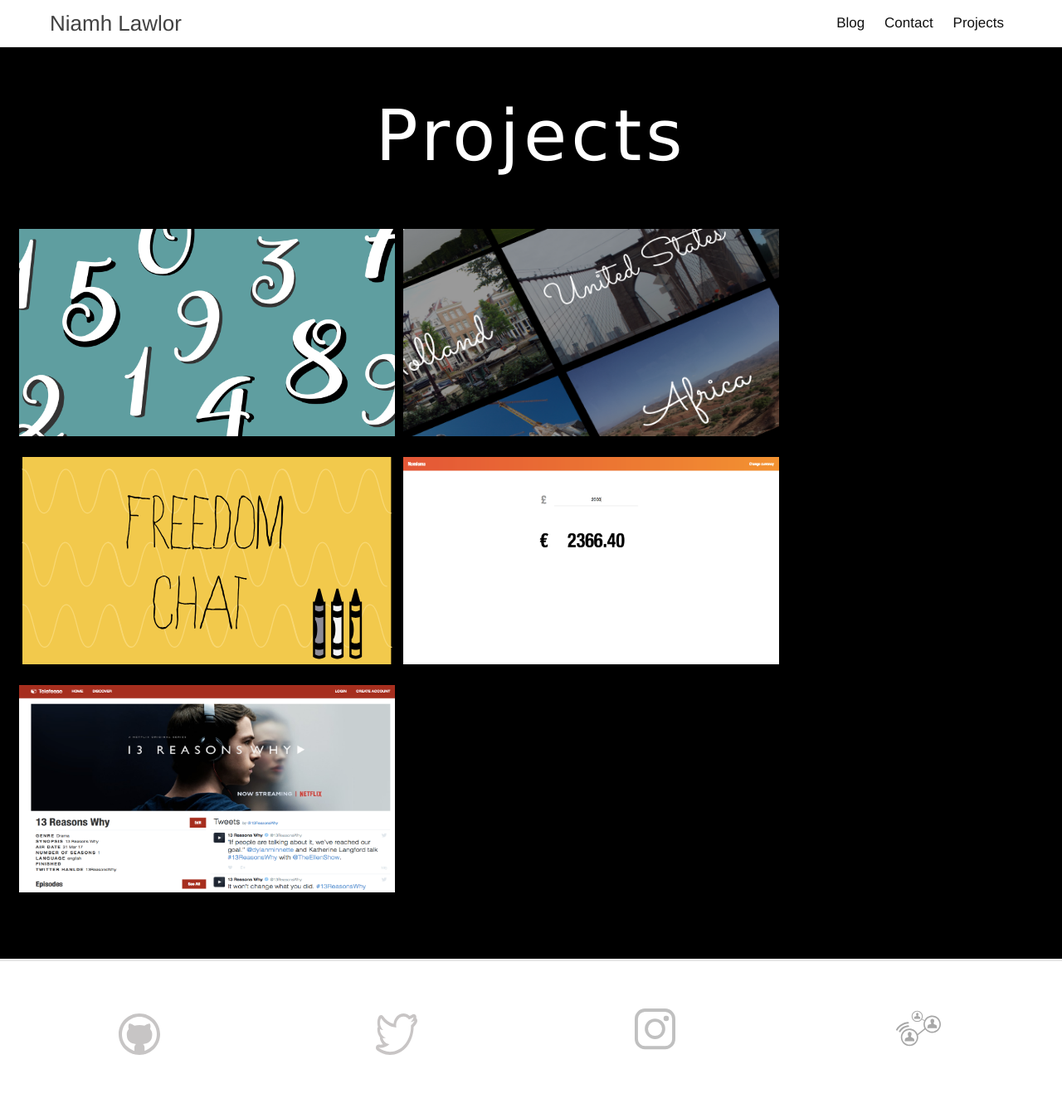
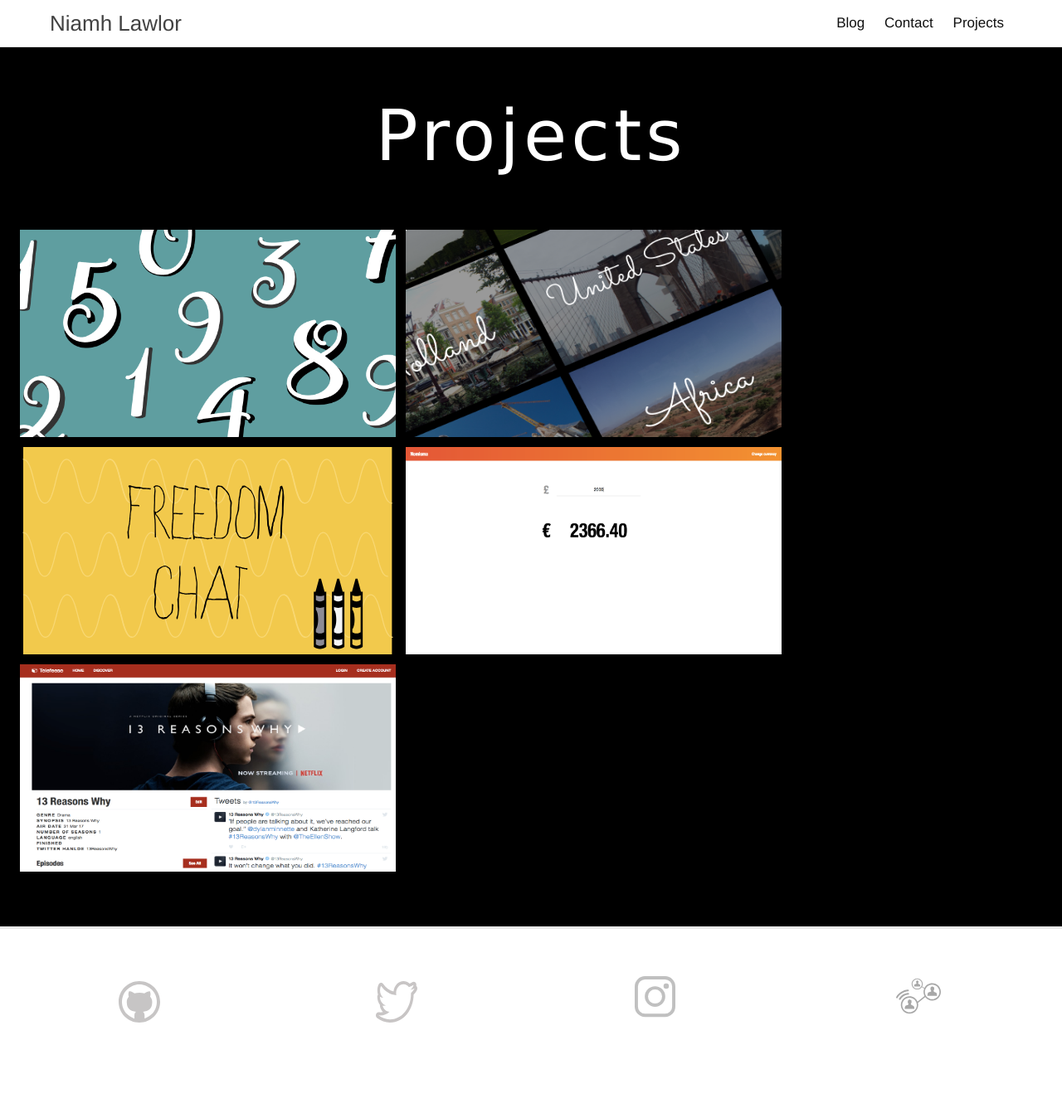
Before and after one commit to nileahtobhair/nileahtobhair.github.io, a Jekyll site: the page built from projects.md, in a window 1280 px wide. Shown: the whole page at 83% size. Built offline with Jekyll 4.4.1, drawn with Linux system fonts in a browser that asks for light colours; after the commit the page ends 1297 px from its top, so only the background shows below that.

Commit message:
minor styling changes

```diff
--- a/_sass/_layout.scss
+++ b/_sass/_layout.scss
@@ -426,6 +426,7 @@
  position: relative;
   h1{
     margin-top: 1%;
+    text-align: center;
     font-size:2.5em;
      @include media-query($on-laptop) {
         font-size: 25px;
@@ -641,10 +642,10 @@
             padding:0;
             width:453px;
             float:left;
-            margin: 5px;
-            margin-bottom:20px;
+            margin: 6px;
             border:none;
-            img:hover{
+            @media screen and ( max-width: 799px ){
+                width:100%;
             }
             img{
                 vertical-align:top;
```
